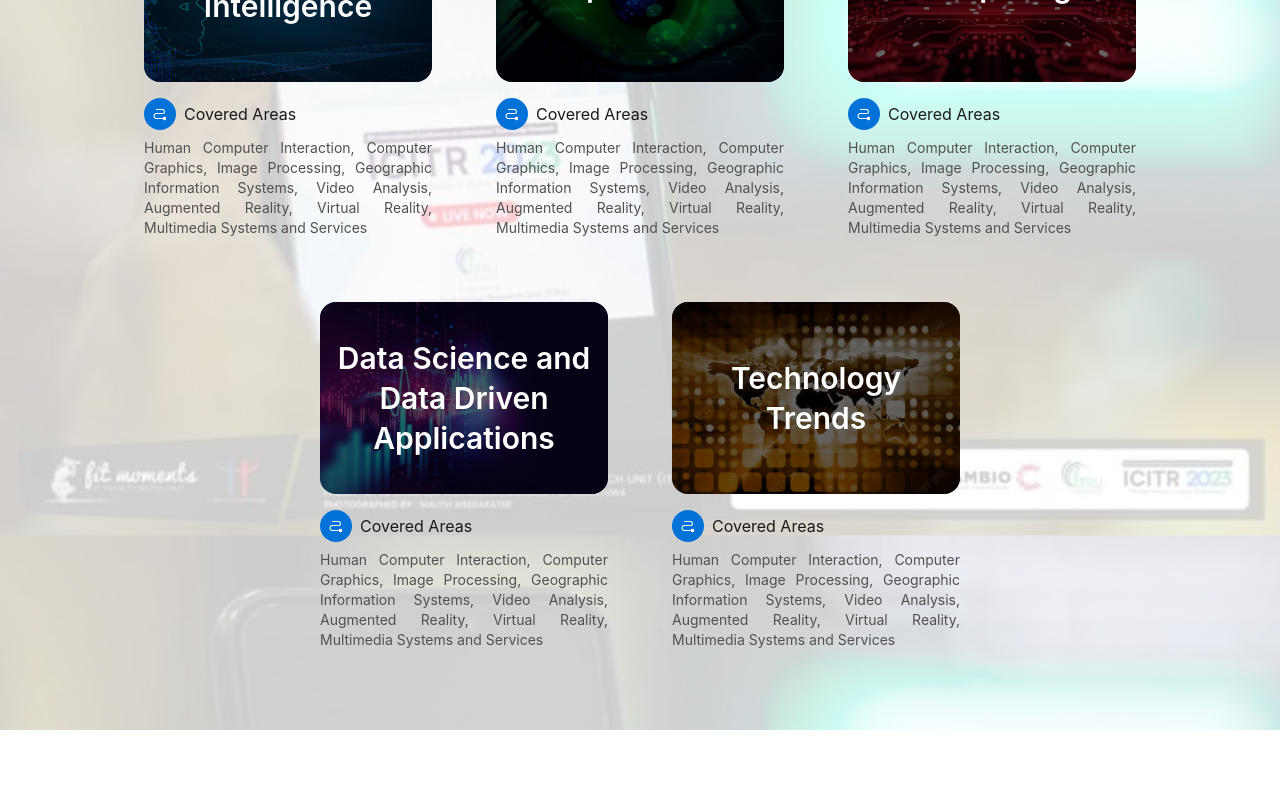
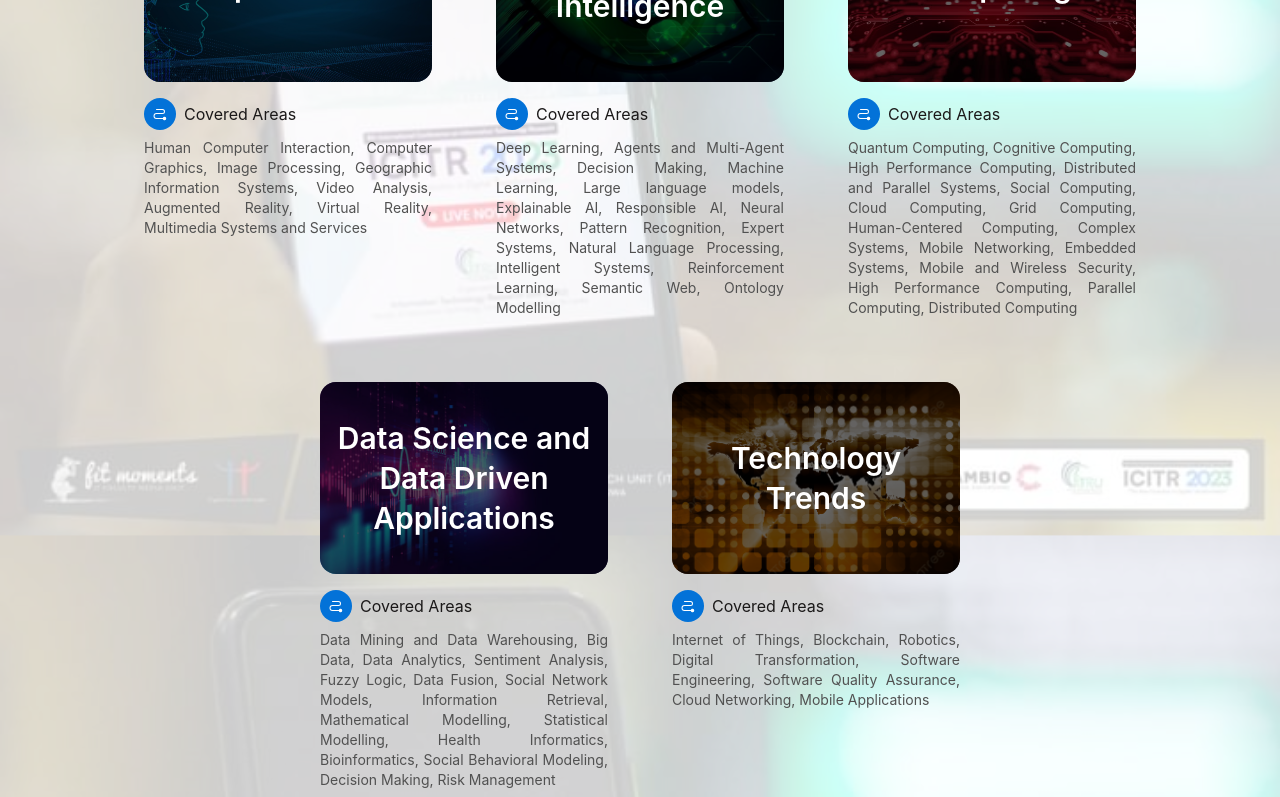
Before and after one commit to lakminagamage/ICITR_24_OW, a Next.js app: page /paperSubmission in a window 1280 px wide. Shown: the part 2040-2837 px from the top of the page. Built offline with nearby package versions, Linux system fonts and the light colour scheme.

Commit message:
New tracks added

```diff
--- a/src/components/Tracks.jsx
+++ b/src/components/Tracks.jsx
@@ -4,33 +4,33 @@ function Tracks() {
   const tracks = [
     {
       id: 1,
-      title: "Artificial Intelligence",
+      title: "Computer Vision",
       description:
         "Human Computer Interaction, Computer Graphics, Image Processing, Geographic Information Systems, Video Analysis, Augmented Reality, Virtual Reality, Multimedia Systems and Services",
     },
     {
       id: 2,
-      title: "Computer Vision",
+      title: "Artificial Intelligence",
       description:
-        "Human Computer Interaction, Computer Graphics, Image Processing, Geographic Information Systems, Video Analysis, Augmented Reality, Virtual Reality, Multimedia Systems and Services",
+        "Deep Learning, Agents and Multi-Agent Systems, Decision Making, Machine Learning, Large language models, Explainable AI, Responsible AI, Neural Networks, Pattern Recognition, Expert Systems, Natural Language Processing, Intelligent Systems, Reinforcement Learning, Semantic Web, Ontology Modelling",
     },
     {
       id: 3,
       title: "Computing",
       description:
-        "Human Computer Interaction, Computer Graphics, Image Processing, Geographic Information Systems, Video Analysis, Augmented Reality, Virtual Reality, Multimedia Systems and Services",
+        "Quantum Computing, Cognitive Computing, High Performance Computing, Distributed and Parallel Systems, Social Computing, Cloud Computing, Grid Computing, Human-Centered Computing, Complex Systems, Mobile Networking, Embedded Systems, Mobile and Wireless Security, High Performance Computing, Parallel Computing, Distributed Computing",
     },
     {
       id: 4,
       title: "Data Science and Data Driven Applications",
       description:
-        "Human Computer Interaction, Computer Graphics, Image Processing, Geographic Information Systems, Video Analysis, Augmented Reality, Virtual Reality, Multimedia Systems and Services",
+        "Data Mining and Data Warehousing, Big Data, Data Analytics, Sentiment Analysis, Fuzzy Logic, Data Fusion, Social Network Models, Information Retrieval, Mathematical Modelling, Statistical Modelling, Health Informatics, Bioinformatics, Social Behavioral Modeling, Decision Making, Risk Management",
     },
     {
       id: 5,
       title: "Technology Trends",
       description:
-        "Human Computer Interaction, Computer Graphics, Image Processing, Geographic Information Systems, Video Analysis, Augmented Reality, Virtual Reality, Multimedia Systems and Services",
+        "Internet of Things, Blockchain, Robotics, Digital Transformation, Software Engineering, Software Quality Assurance, Cloud Networking, Mobile Applications",
     },
   ];
   return (
@@ -48,7 +48,7 @@ function Tracks() {
             Explore and present your expertise in these key fields
           </p>
         </div>
-        <div className="flex flex-wrap justify-center items-center mt-8">
+        <div className="flex flex-wrap justify-center items-start mt-8">
           {tracks.map((track) => (
             <div
               className="w-72 flex-col justify-center items-start mx-8 my-8"
```
